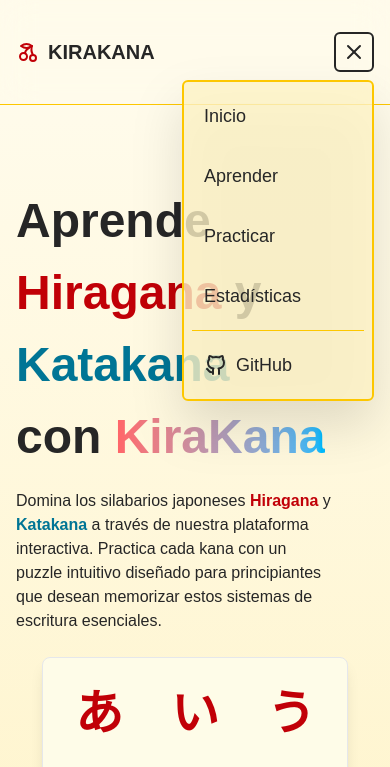
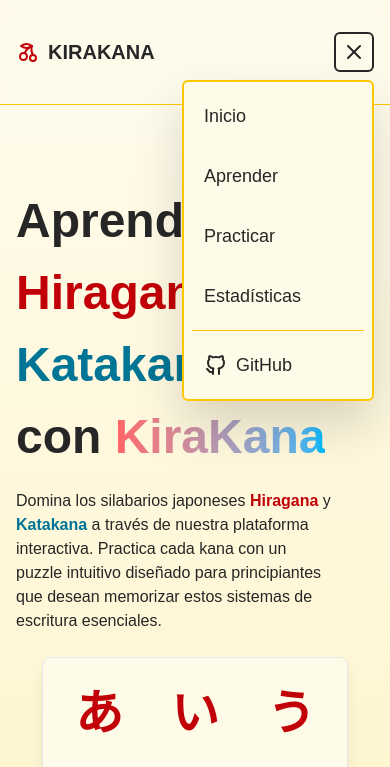
Before and after one commit to bmmedina99/kirakana.app, an Astro site: page / in a window 390 px wide. Both pictures are taken after a click on the label "Abrir menú de navegación". Shown: the top 767 px of the page. Built offline with nearby package versions, Linux system fonts and the light colour scheme; Astro itself is replaced by a stand-in of ours; a web font is replaced by a local one.

Commit message:
style(navigation): :art: update mobiles dropdown background color

```diff
--- a/src/components/ui/Navigation.astro
+++ b/src/components/ui/Navigation.astro
@@ -30,7 +30,7 @@ import Icon from './Icon.astro'
   <Icon name="menu" class="absolute pointer-events-none top-2 left-2 peer-checked:hidden" />
   <Icon name="close" class="absolute hidden pointer-events-none top-2 left-2 peer-checked:block" />
   <div
-    class="absolute right-0 invisible w-48 mt-2 transition-all duration-200 transform scale-95 border-2 border-yellow-400 rounded-md opacity-0 bg-amber-100/80 peer-checked:opacity-100 peer-checked:visible peer-checked:scale-100 drop-shadow-2xl"
+    class="absolute right-0 invisible w-48 mt-2 transition-all duration-200 transform scale-95 border-2 border-yellow-400 rounded-md opacity-0 bg-yellow-50 peer-checked:opacity-100 peer-checked:visible peer-checked:scale-100 drop-shadow-2xl"
   >
     <nav class="p-2">
       <ul class="space-y-2">
```
